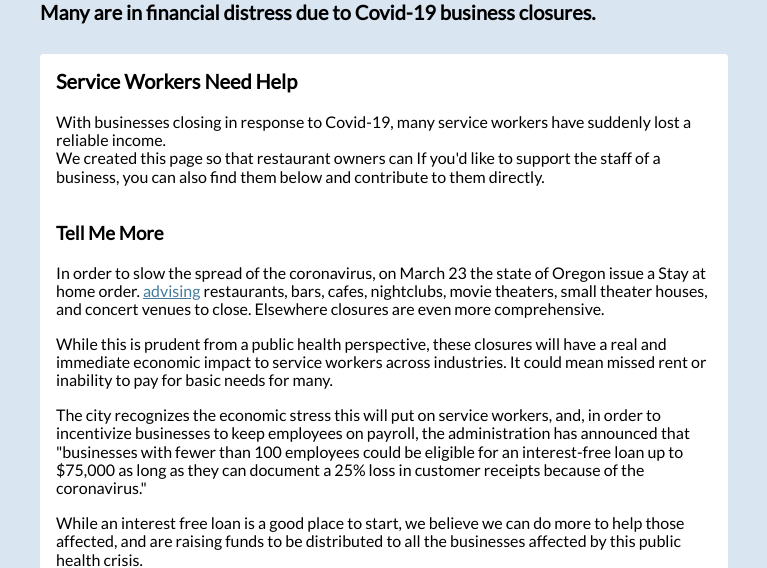
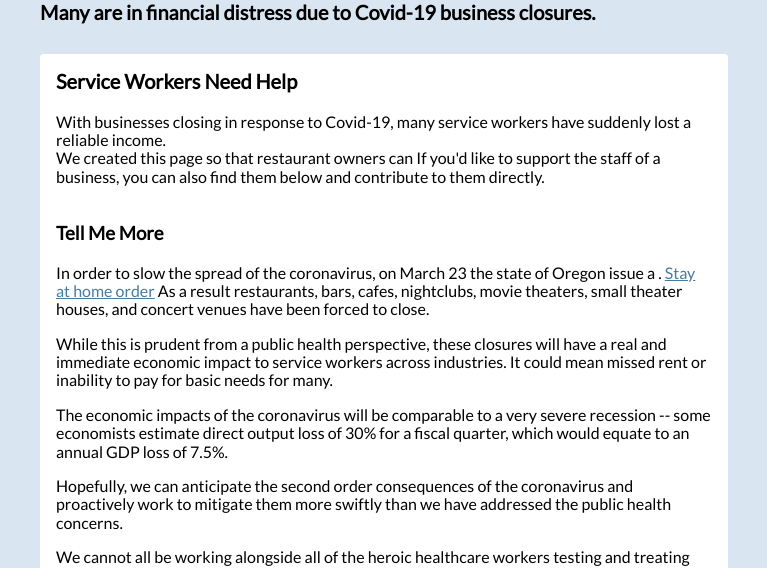
Before and after one commit to ashears/bailout-slc, a plain HTML site: page index.html in a window 1280 px wide. Both pictures are taken after a click on the link "Tell me more...". Shown: the part 232-800 px from the top of the page, without its empty margins (256-1023 px from the left). Drawn offline with nearby package versions, Linux system fonts and the light colour scheme; no server answers.

Commit message:
Update index.html

```diff
--- a/index.html
+++ b/index.html
@@ -623,31 +623,19 @@
         </div>
         <div id="tell_me_more" style="display:none">
           <p>
-            In order to slow the spread of the coronavirus, on March 23 the state of Oregon issue a Stay at home order.
+            In order to slow the spread of the coronavirus, on March 23 the state of Oregon issue a .
             <a
               target="_blank"
               href="https://www.eugene-or.gov/4333/COVID-19-Coronavirus"
-              >advising</a
+              >Stay at home order</a
             >
-            restaurants, bars, cafes, nightclubs, movie theaters, small theater houses, and concert
-            venues to close. Elsewhere closures are even more comprehensive.
+            As a result restaurants, bars, cafes, nightclubs, movie theaters, small theater houses, and concert
+            venues have been forced to close.
           </p>
           <p>
             While this is prudent from a public health perspective, these closures will have a real
             and immediate economic impact to service workers across industries. It could mean missed
             rent or inability to pay for basic needs for many.
-          </p>
-          <p>
-            The city recognizes the economic stress this will put on service workers, and, in order
-            to incentivize businesses to keep employees on payroll, the administration has announced
-            that "businesses with fewer than 100 employees could be eligible for an interest-free
-            loan up to $75,000 as long as they can document a 25% loss in customer receipts because
-            of the coronavirus."
-          </p>
-          <p>
-            While an interest free loan is a good place to start, we believe we can do more to help
-            those affected, and are raising funds to be distributed to all the businesses affected
-            by this public health crisis.
           </p>
           <p>
             The economic impacts of the coronavirus will be comparable to a very severe recession --
```
